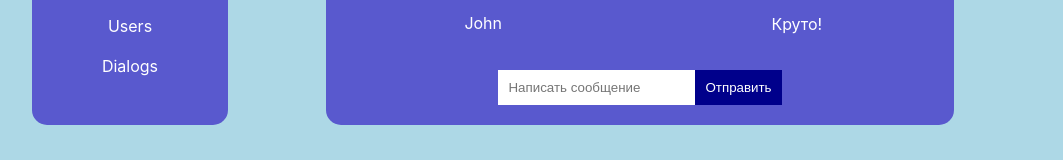
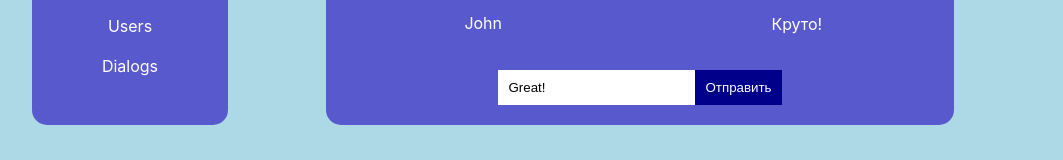
Before and after one commit to AlexB-cyber/webNetwork, a React (Create React App) app: page /dialogs in a window 1280 px wide. Shown: the part 198-358 px from the top of the page, without its empty margins (108-1171 px from the left). Built offline with nearby package versions, Linux system fonts and the light colour scheme.

Commit message:
last-version

```diff
--- a/src/App.js
+++ b/src/App.js
@@ -13,9 +13,9 @@ function App(props) {
       <Header/>
       <Navbar/>
       <Switch>
-        <Route exact path="/" render={()=><Profile PostsData={props.state.PostsData}/>}/>
-        <Route exact path="/profile" render={()=><Profile PostsData={props.state.PostsData}/>}/>
-        <Route exact path="/dialogs" render={()=><Dialogs MessageItems={props.state.MessageItems} DialogNames={props.state.DialogNames}/>}/>
+        <Route exact path="/" render={()=><Profile PostsData={props.state.PostsData} NewPostText={props.state.NewPostText} dispatch={props.dispatch}/>}/>
+        <Route exact path="/profile" render={()=><Profile PostsData={props.state.PostsData} NewPostText={props.state.NewPostText} dispatch={props.dispatch}/>}/>
+        <Route exact path="/dialogs" render={()=><Dialogs NewMessageText={props.state.NewMessageText} MessageItems={props.state.MessageItems} dispatch={props.dispatch} DialogNames={props.state.DialogNames}/>}/>
         <Route exact path="/favorite" render={()=><Favorite FavoriteList={props.state.FavoriteList}/>}/>
       </Switch>
     </div>
--- a/src/components/dialogs/dialogs.jsx
+++ b/src/components/dialogs/dialogs.jsx
@@ -3,8 +3,21 @@ import "./dialogs.css"
 import { NavLink } from "react-router-dom/cjs/react-router-dom.min";
 import Dialog from "./dialog/dialog";
 import Messages from "../messages/messages";
+import { AddMessageAC } from "../../data/state";
+import { OnMessageChangeAC } from "../../data/state";
+
+let messageText = React.createRef();
 
 function Dialogs(props) {
+  let AddMessage = () => {
+    // props.AddMessage(messageText.current.value)
+    props.dispatch(AddMessageAC())
+  }
+  let onMessageChange = () => {
+    // props.onMessageChange(messageText.current.value)
+    props.dispatch(OnMessageChangeAC(messageText.current.value))
+  }
+  console.log(props)
   return (
     <div className="dialogs">
       <div className="dialogs-container">
@@ -18,8 +31,8 @@ function Dialogs(props) {
         )}
       </div>
       <div className="send">
-        <input type="text" placeholder="Написать сообщение"/>
-        <button>Отправить</button>
+        <input onChange={onMessageChange} ref={messageText} type="text" value={props.NewMessageText} placeholder="Написать сообщение"/>
+        <button onClick={AddMessage}>Отправить</button>
       </div>
     </div>
   )
--- a/src/components/profile/posts/posts.jsx
+++ b/src/components/profile/posts/posts.jsx
@@ -1,14 +1,26 @@
 import React from "react";
 import Post from "./post/post.jsx"
 import "./posts.css"
+import { AddPostAC, OnPostChangeAC } from "../../../data/state.js";
+
+let postText = React.createRef();
 
 function Posts(props) {
+  let AddPost = () => {
+    // props.AddPost(postText.current.value);
+    props.dispatch(AddPostAC())
+  }
+  let onPostChange = () => {
+    // props.onPostChange(postText.current.value)
+    props.dispatch(OnPostChangeAC(postText.current.value))
+  }
+  console.log(props)
   return (
     <div className="posts">
       <h2>Комментарии</h2>
       <div className="comm-ent">
-        <input type="text" placeholder="Ваш комментарий" />
-        <button className="button">Оставить</button>
+        <input ref={postText} type="text" onChange={onPostChange} value={props.newPostText} placeholder="Ваш комментарий" />
+        <button onClick={AddPost} className="button">Оставить</button>
       </div>
       {props.PostsData.map((e) =>
         <Post name={e.name} message={e.message} id={e.id} likes={e.likes} avatar={e.avatar} />
--- a/src/components/profile/profile.jsx
+++ b/src/components/profile/profile.jsx
@@ -7,7 +7,7 @@ function Profile(props) {
   return(
     <div>
       <ProfileInfo/>
-      <Posts PostsData={props.PostsData}/>
+      <Posts PostsData={props.PostsData} NewPostText={props.NewPostText} dispatch={props.dispatch}/>
     </div>
   )
 }
--- a/src/data/state.js
+++ b/src/data/state.js
@@ -1,28 +1,97 @@
 import Avatar1 from "./../img/avatar1.jpg"
 import Avatar2 from "./../img/avatar2.jpg"
 
-let state = {
-  PostsData : [
+const ADDPOST = "ADDPOST"
+const ADDMESSAGE = "ADDMESSAGE"
+const ONMESSAGECHANGE = "ONMESSAGECHANGE"
+const POSTCHANGE = "POSTCHANGE"
+
+let store = {
+  state : {
+    PostsData: [
       { name: "Илон Маск", message: "Круто!", id: 1, likes: 20, avatar: Avatar2 },
       { name: "Райан Гослинг", message: "Класс!", id: 2, likes: 10, avatar: Avatar1 },
       { name: "John Carter", message: "Вау!", id: 3, likes: 17, avatar: Avatar1 },
       { name: "John Carter", message: "👋", id: 4, likes: 99, avatar: Avatar2 }
     ],
-  DialogNames : [
-    {name: "Alex", id: 1},
-    {name: "Elon", id: 2},
-    {name: "John", id: 3}
+    NewPostText: "Hello",
+    NewMessageText: "Great!",
+    DialogNames: [
+      { name: "Alex", id: 1 },
+      { name: "Elon", id: 2 },
+      { name: "John", id: 3 }
     ],
-  MessageItems : [
-    {message: "Привет!", id: 1},
-    {message: "👋", id: 2},
-    {message: "Круто!", id: 3}
+    MessageItems: [
+      { message: "Привет!", id: 1 },
+      { message: "👋", id: 2 },
+      { message: "Круто!", id: 3 }
     ],
-  FavoriteList : [
-    {username: 'Jennifer', usertext: "Cool!", userid: 4},
-    {username: 'Helen', usertext: "OMG!", userid: 5},
-    {username: 'Margo', usertext: "🔥🔥", userid: 6}
+    FavoriteList: [
+      { username: 'Jennifer', usertext: "Cool!", userid: 4 },
+      { username: 'Helen', usertext: "OMG!", userid: 5 },
+      { username: 'Margo', usertext: "🔥🔥", userid: 6 }
     ]
+  },
+
+  ReRenderTree () {
+    console.log("Hey")
+  },
+  subscribe  (observer) {
+    this.ReRenderTree = observer
+  },
+  getState() {
+    return this.state
+  },
+
+  dispatch(action) {
+   if (action.type === ADDPOST) {
+    let newPost = {
+      name: "Leo",
+      message: this.state.NewPostText,
+      id: 5,
+      likes: 20,
+      avatar: Avatar2
+    }
+    this.state.PostsData.unshift(newPost);
+    console.log(this.state.PostsData)
+    this.ReRenderTree(this.state)
+   }
+   else if (action.type === POSTCHANGE) {
+    this.state.NewPostText = action.text;
+    this.ReRenderTree(this.state)
+   }
+   else if (action.type === ADDMESSAGE) {
+    let newMessage = {
+      message: this.state.NewMessageText,
+      id: 4
+    }
+    let newDialog = {
+      name: "Jennifer",
+      id: 4
+    }
+    this.state.DialogNames.unshift(newDialog)
+    this.state.MessageItems.unshift(newMessage);
+    console.log(this.state.MessageItems)
+    this.ReRenderTree(this.state)
+   }
+   else if (action.type === ONMESSAGECHANGE) {
+    this.state.NewMessageText = action.mess;
+    this.ReRenderTree(this.state)
+   }
+  }
 }
 
-export default state
+export let AddPostAC = () => {
+  return {type: "ADDPOST", id: 1}
+}
+export let AddMessageAC = () => {
+  return {type: "ADDMESSAGE", id: 2}
+}
+export let OnMessageChangeAC = (mess) => {
+  return {type: "ONMESSAGECHANGE", id: 3, mess: mess}
+}
+export let OnPostChangeAC = (text) => {
+  return {type: "POSTCHANGE", id: 4, text: text}
+}
+
+export default store
--- a/src/index.js
+++ b/src/index.js
@@ -1,22 +1,28 @@
+import store from "./data/state";
+
 import React from 'react';
 import ReactDOM from 'react-dom/client';
 import './index.css';
 import App from './App';
 import reportWebVitals from './reportWebVitals';
 import { BrowserRouter } from 'react-router-dom/cjs/react-router-dom.min';
-import state from './data/state';
+
 
 const root = ReactDOM.createRoot(document.getElementById('root'));
+export let ReRenderTree = (state) => {
   root.render(
     <React.StrictMode>
       <BrowserRouter>
         <App
-        state = {state}
+          state={state}
+          dispatch = {store.dispatch.bind(store)}
         />
       </BrowserRouter>
     </React.StrictMode>
   );
-
+}
+ReRenderTree(store.getState())
+store.subscribe(ReRenderTree)
 // If you want to start measuring performance in your app, pass a function
 // to log results (for example: reportWebVitals(console.log))
 // or send to an analytics endpoint. Learn more: https://bit.ly/CRA-vitals
```
Lines whose indentation alone changed are shown as unchanged.
